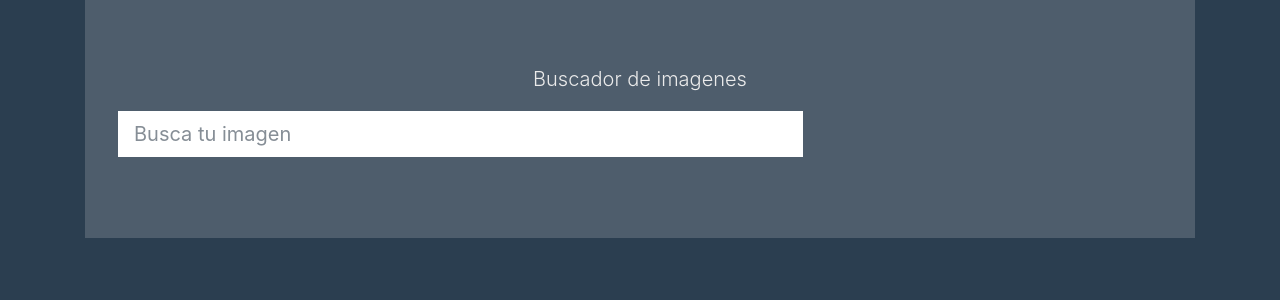
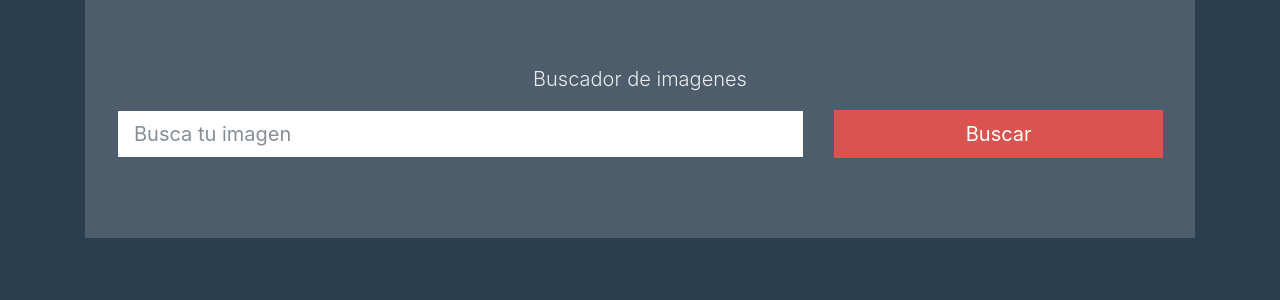
Before and after one commit to PabloFernandez-Git/react-pixabay, a React (Create React App) app: page / in a window 1280 px wide. Shown: the top 300 px of the page. Built offline with nearby package versions, Linux system fonts and the light colour scheme.

Commit message:
Boton del formulario

```diff
--- a/src/components/Buscador.js
+++ b/src/components/Buscador.js
@@ -9,6 +9,9 @@
                     <div className="form-group col-md-8">
                         <input type="text" className="form-control form-control-lg" placeholder="Busca tu imagen" />
                     </div>
+                    <div className="form-group col-md-4">
+                        <input type="submit" className="btn btn-lg btn-danger btn-block" value="Buscar" />
+                    </div>
                 </div>
             </form>
         );
```
